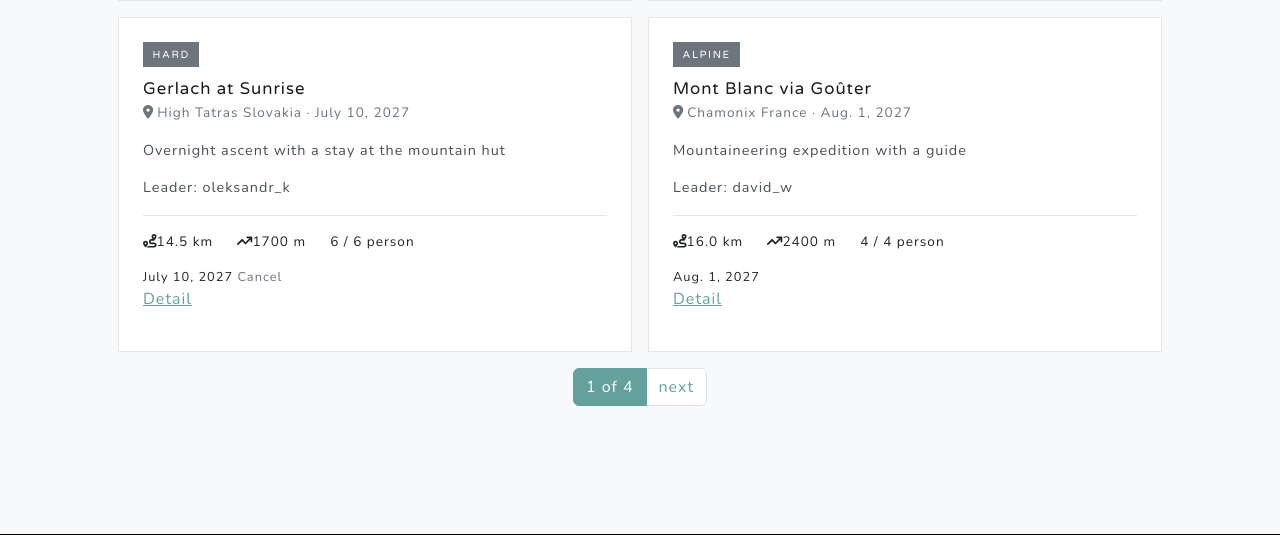
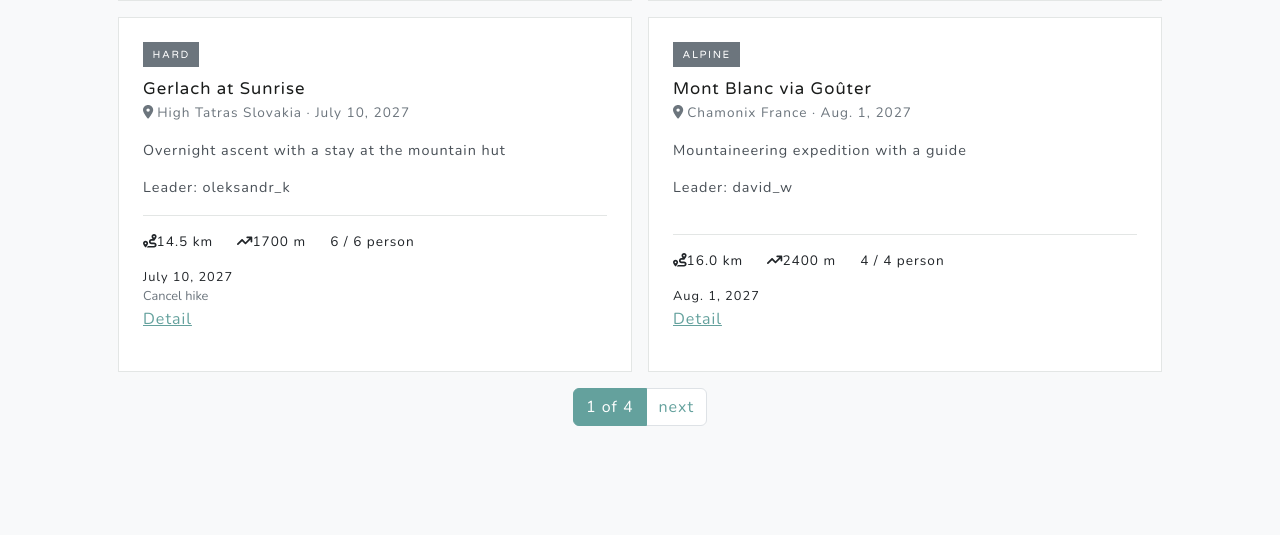
Before and after one commit to perehinets/hiking-tracker, a Django app: page /hikes/ in a window 1280 px wide. Shown: the part 1183-1718 px from the top of the page. Run offline with Django 5.2, Linux system fonts and the light colour scheme; a user stored in the database is signed in; data comes from the database, SQL or seed files in the repository; some libraries are stand-ins or nearby versions.

Commit message:
fix: use POST requests and add join/leave notifications

```diff
--- a/templates/tracker/hike_list.html
+++ b/templates/tracker/hike_list.html
@@ -7,6 +7,19 @@
   </header>
   <main class="app-main" id="hikes">
     <div class="container px-4 px-lg-5">
+      {% if messages %}
+        {% for message in messages %}
+          <div class="alert alert-{{ message.tags }} alert-dismissible fade show"
+               role="alert">
+            {{ message }}
+            <button type="button"
+                    class="btn-close"
+                    data-bs-dismiss="alert"
+                    aria-label="Close">
+            </button>
+          </div>
+        {% endfor %}
+      {% endif %}
       <!-- Totals-->
       <div class="row gx-3 gy-3 mb-5">
         <div class="col-12 col-md-4">
@@ -83,10 +96,16 @@
                 {{ hike.date }}
                 {% if hike.date > today %}
                   {% if user in hike.hikers.all %}
-                    <a type="submit" href="{% url 'tracker:hike-remove-hiker' pk=hike.id %}">Cancel</a>
+                    <form method="post" action="{% url 'tracker:hike-remove-hiker' pk=hike.pk %}">
+                      {% csrf_token %}
+                      <button type="submit">Cancel hike</button>
+                    </form>
                   {% else %}
                     {% if hike.hikers.count < hike.max_hikers %}
-                      <a type="submit" href="{% url 'tracker:hike-join-hiker' pk=hike.id %}">Join</a>
+                      <form method="post" action="{% url 'tracker:hike-join-hiker' pk=hike.pk %}">
+                        {% csrf_token %}
+                        <button type="submit">Join hike</button>
+                      </form>
                     {% endif %}
                   {% endif %}
                 {% endif %}
--- a/tracker/views.py
+++ b/tracker/views.py
@@ -7,6 +7,7 @@ from django.db.models import Sum
 from django.shortcuts import render, redirect, get_object_or_404
 from django.urls import reverse_lazy
 from django.views import generic
+from django.views.decorators.http import require_POST
 
 from tracker.forms import (
     HikeCreationForm,
@@ -23,9 +24,12 @@ def index(request):
 
 
 @login_required
+@require_POST
 def hike_join_view(request, pk):
     hike = get_object_or_404(Hike, pk=pk)
-    if hike.hikers.count() >= hike.max_hikers:
+    if hike.hikers.filter(pk=request.user.pk).exists():
+        messages.warning(request, "You have already joined this hike")
+    elif hike.hikers.count() >= hike.max_hikers:
         messages.error(request, "This hike is full.")
     else:
         hike.hikers.add(request.user)
@@ -34,9 +38,15 @@ def hike_join_view(request, pk):
 
 
 @login_required
+@require_POST
 def hike_remove_view(request, pk):
     hike = get_object_or_404(Hike, pk=pk)
-    hike.hikers.remove(request.user)
+    if hike.hikers.filter(pk=request.user.pk).exists():
+        hike.hikers.remove(request.user)
+        messages.success(request, "You have left the hike.")
+    else:
+        messages.warning(request, "You have not joined this hike.")
+
     return redirect("tracker:hikes-list")
 
 
```
